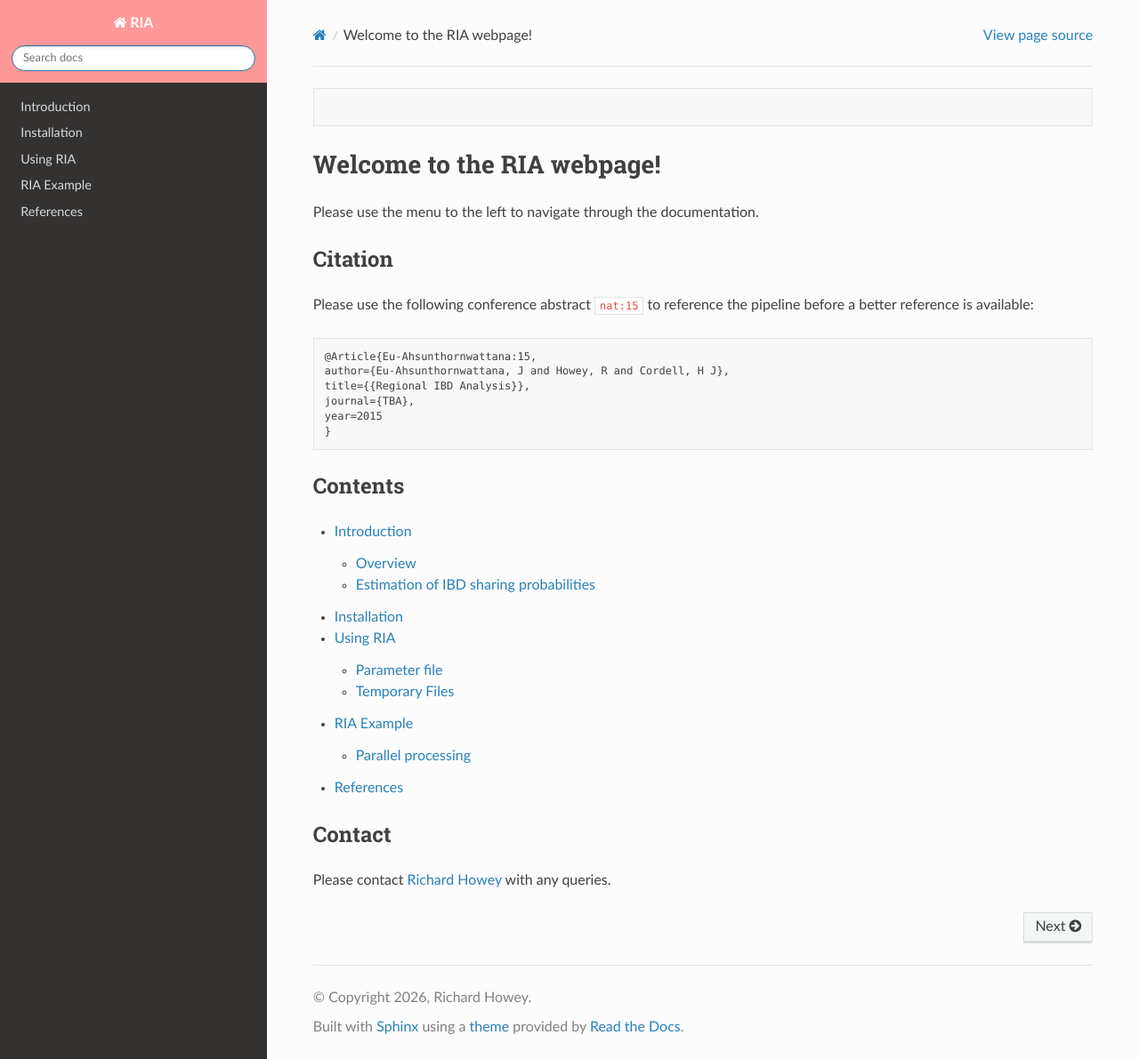
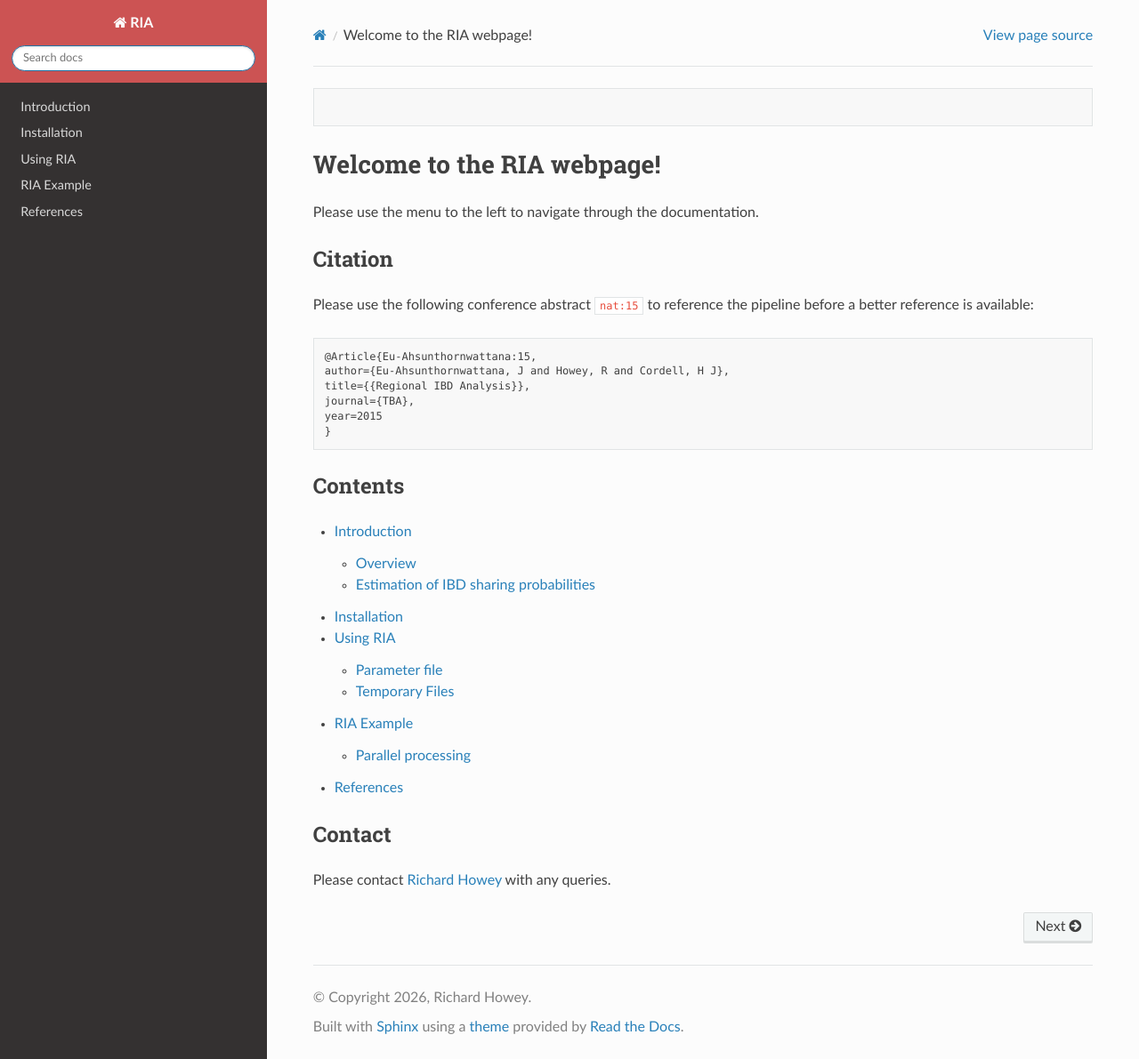
Before and after one commit to NewcastleRSE/RIA, a Sphinx documentation site: the page built from docs/index.rst, in a window 1280 px wide and 1191 px high. Shown: the whole window at 89% size. Built offline with Sphinx 7.4.7 and the Read the Docs theme 3.1.0, drawn with Linux system fonts in a browser that asks for light colours; cross-references to code outside the pages are shown as plain code.

Commit message:
Update conf.py
darker red

```diff
--- a/docs/conf.py
+++ b/docs/conf.py
@@ -49,5 +49,5 @@ html_theme_options = {
     'prev_next_buttons_location': 'bottom',
     'style_external_links': False,
     'vcs_pageview_mode': '',
-    'style_nav_header_background': '#FF9999',  # Navbar background color
+    'style_nav_header_background': "#CC5353",  # Navbar background color
 }
```
